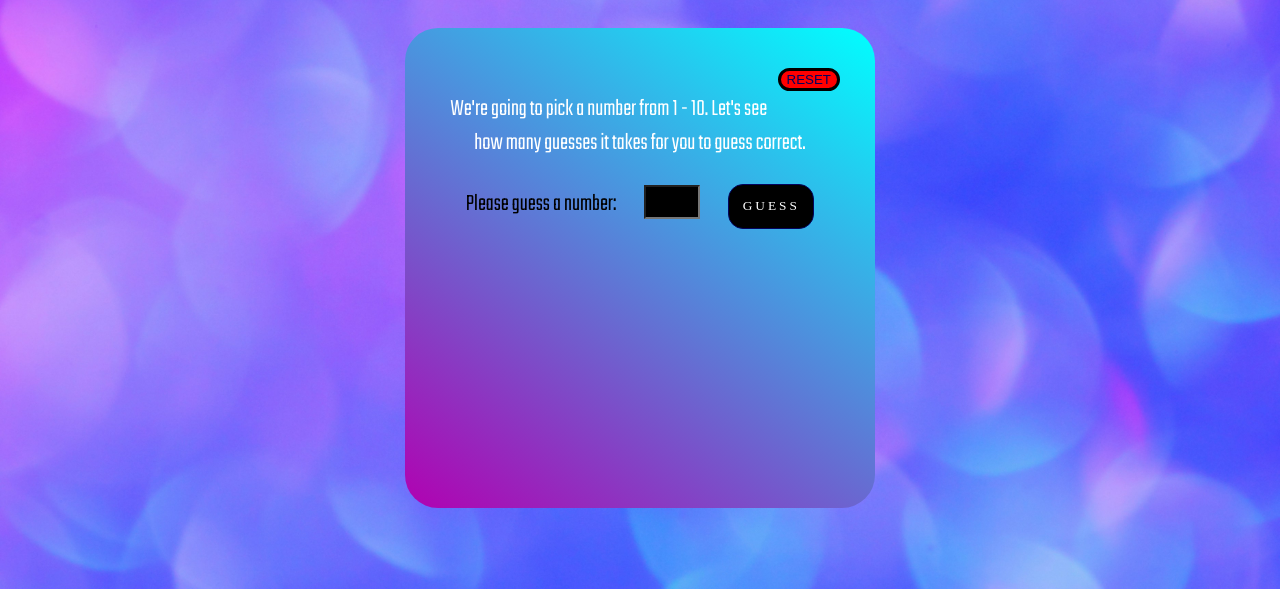
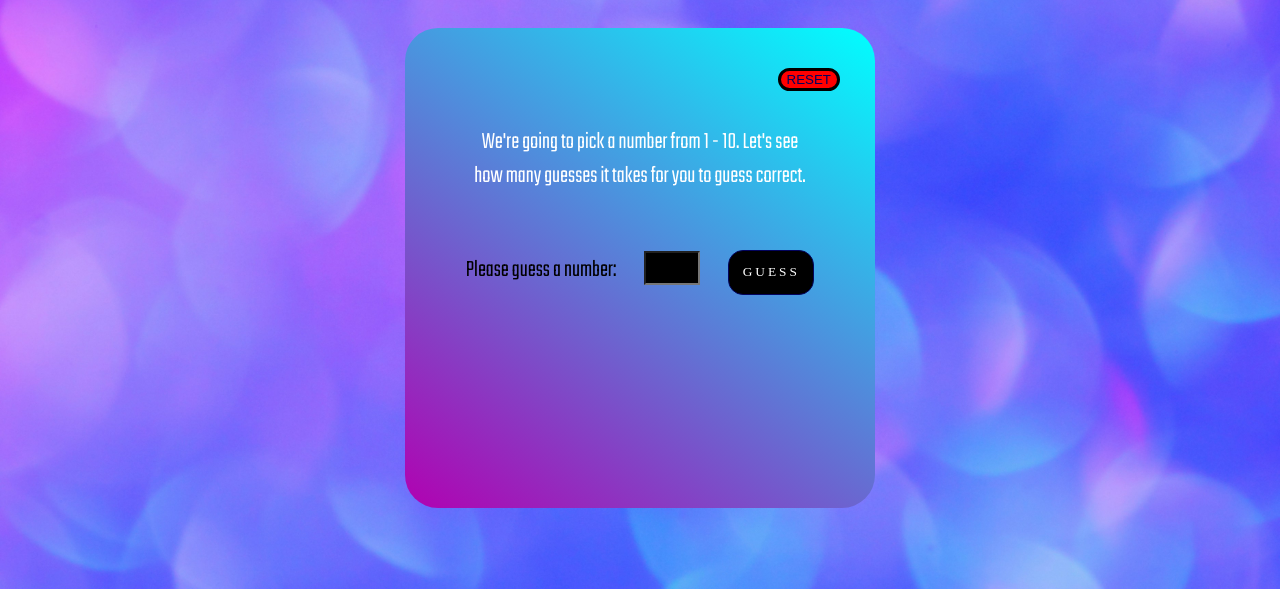
Before and after one commit to duanegero/GuessTheNumber-Game, a plain HTML site: page GuessTheNumber/index.html in a window 1280 px wide. Shown: the part 211-800 px from the top of the page. Drawn offline with Linux system fonts and the light colour scheme.

Commit message:
changed rules container adding padding and centering

```diff
--- a/GuessTheNumber/css/styles.css
+++ b/GuessTheNumber/css/styles.css
@@ -39,6 +39,8 @@ html{
     font-weight: 200;
     font-style: normal;
     font-size: x-large;
+    text-align: center;
+    padding: 33px;
 }
 .user-guess-label{
     font-family: "Teko", sans-serif;
```
